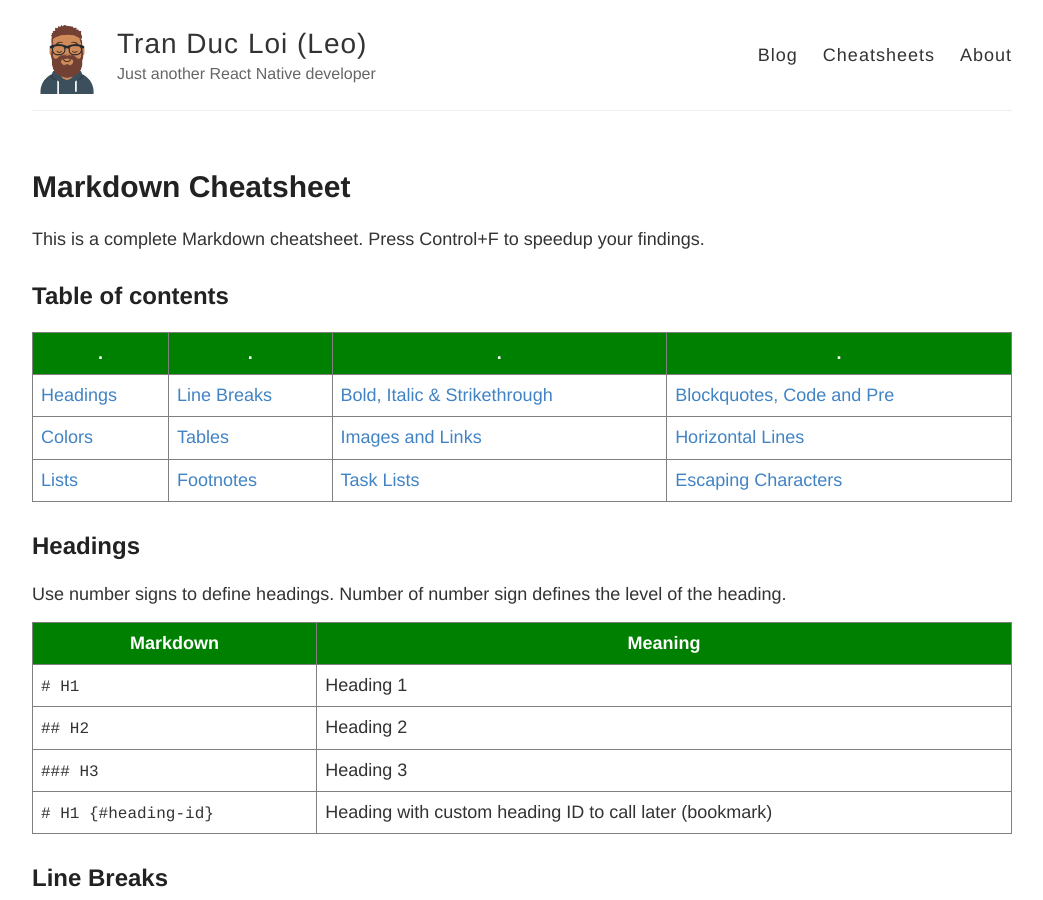
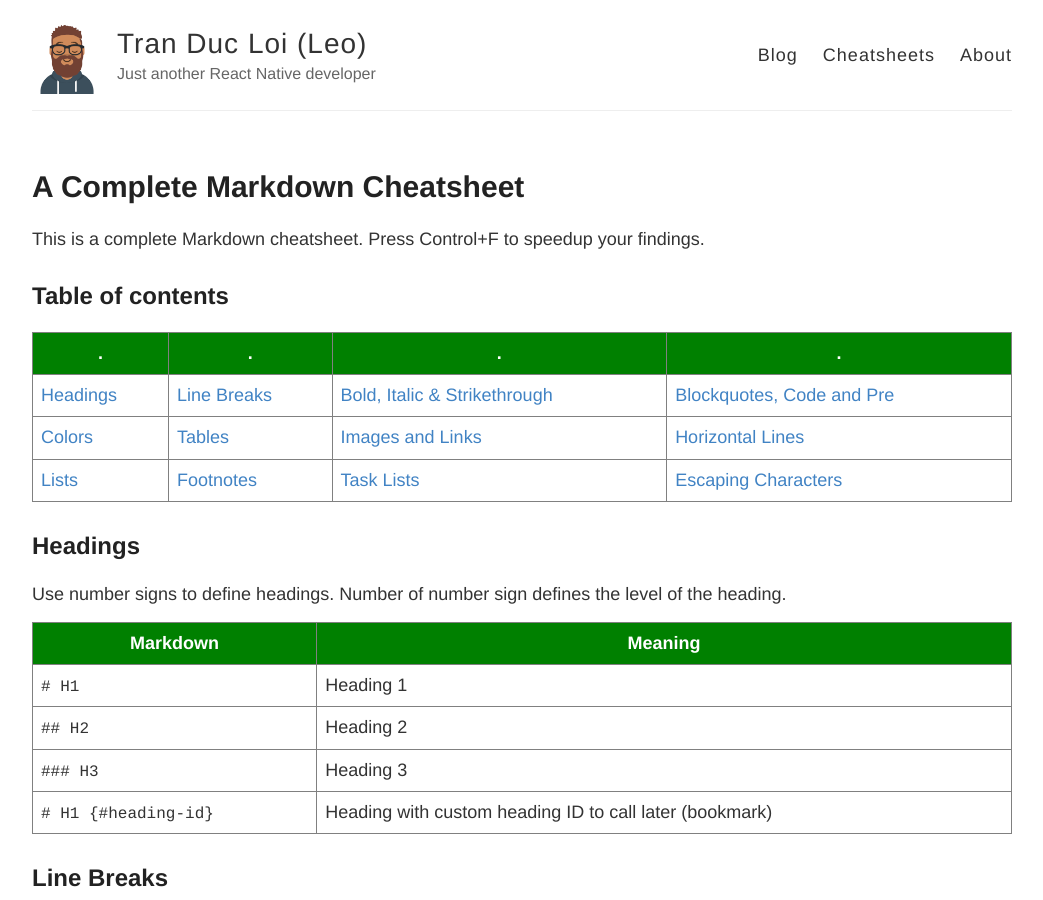
Before and after one commit to loitd/loitd.github.io, a Jekyll site: the page built from _cheatsheets/2020-12-03-markdown-cheatsheet.md, in a window 1280 px wide and 900 px high. Shown: the whole window, without its empty margins (118-1161 px from the left). Built offline with Jekyll 4.4.1, drawn with Linux system fonts in a browser that asks for light colours.

```diff
--- a/_cheatsheets/2020-12-03-markdown-cheatsheet.md
+++ b/_cheatsheets/2020-12-03-markdown-cheatsheet.md
@@ -1,6 +1,6 @@
 ---
 layout: cheatsheet
-title: Markdown Cheatsheet
+title: A Complete Markdown Cheatsheet
 ---
 
 This is a complete Markdown cheatsheet. Press Control+F to speedup your findings.
--- a/_includes/meta.html
+++ b/_includes/meta.html
@@ -1,14 +1,19 @@
     <meta charset="utf-8" />
+    <meta name='viewport' content='width=device-width, initial-scale=1.0, maximum-scale=1.0'>
     <meta content='text/html; charset=utf-8' http-equiv='Content-Type'>
     <meta http-equiv='X-UA-Compatible' content='IE=edge'>
-    <meta name='viewport' content='width=device-width, initial-scale=1.0, maximum-scale=1.0'>
+    <meta property='og:type' content='article'>
+    <meta property='article:section' content='Markup'>
+    <meta content='Oraerr.com' property='og:site_name'>
 
     {% if page.excerpt %}
     <meta name="description" content="{{ page.excerpt| strip_html }}" />
     <meta property="og:description" content="{{ page.excerpt| strip_html }}" />
+    <meta property="twitter:description" content="{{ page.excerpt| strip_html }}" />
     {% else %}
     <meta name="description" content="{{ site.description }}">
     <meta property="og:description" content="{{ site.description }}" />
+    <meta property="twitter:description" content="{{ site.description }}" />
     {% endif %}
     <meta name="author" content="{{ site.name }}" />
 
--- a/_layouts/cheatsheet.html
+++ b/_layouts/cheatsheet.html
@@ -1,7 +1,41 @@
----
-layout: default
----
+<!DOCTYPE html>
+<html>
+  <head>
+    <title>{% if page.title %}{{ page.title }} – {% endif %}{{ site.name }} – {{ site.description }}</title>
 
+    {% include meta.html %}
+
+    <!--[if lt IE 9]>
+      <script src="http://html5shiv.googlecode.com/svn/trunk/html5.js"></script>
+    <![endif]-->
+
+    <link rel="stylesheet" type="text/css" href="{{ site.baseurl }}/style.css" />
+    <link rel="alternate" type="application/rss+xml" title="{{ site.name }} - {{ site.description }}" href="{{ site.baseurl }}/feed.xml" />
+
+    <!-- Created with Jekyll Now - http://github.com/barryclark/jekyll-now -->
+  </head>
+
+  <body>
+    <div class="wrapper-masthead">
+      <div class="container">
+        <header class="masthead clearfix">
+          <a href="{{ site.baseurl }}/" class="site-avatar"><img src="{{ site.avatar }}" /></a>
+
+          <div class="site-info">
+            <h1 class="site-name"><a href="{{ site.baseurl }}/">{{ site.name }}</a></h1>
+            <p class="site-description">{{ site.description }}</p>
+          </div>
+
+          <nav>
+            <a href="{{ site.baseurl }}/">Blog</a>
+            <a href="{{ site.baseurl }}/cheatsheets">Cheatsheets</a>
+            <a href="{{ site.baseurl }}/about">About</a>
+          </nav>
+        </header>
+      </div>
+    </div>
+
+    <div id="main" role="main" class="container">
       <article class="post cheatsheet">
         <h1>{{ page.title }}</h1>
 
@@ -15,3 +49,19 @@ layout: default
 
         {% include disqus.html %}
       </article>
+    </div>
+
+    <div class="wrapper-footer">
+      <div class="container">
+        <footer class="footer">
+          {% include svg-icons.html %}
+          <p style="font-size: 85%;">
+            A <a href="https://github.com/loitd">Tran Duc Loi</a>'s project. <a href="https://creativecommons.org/licenses/by-sa/4.0/">CC BY-SA 4.0</a>
+          </p>
+        </footer>
+      </div>
+    </div>
+
+    {% include analytics.html %}
+  </body>
+</html>
```
Lines whose indentation alone changed are shown as unchanged.
